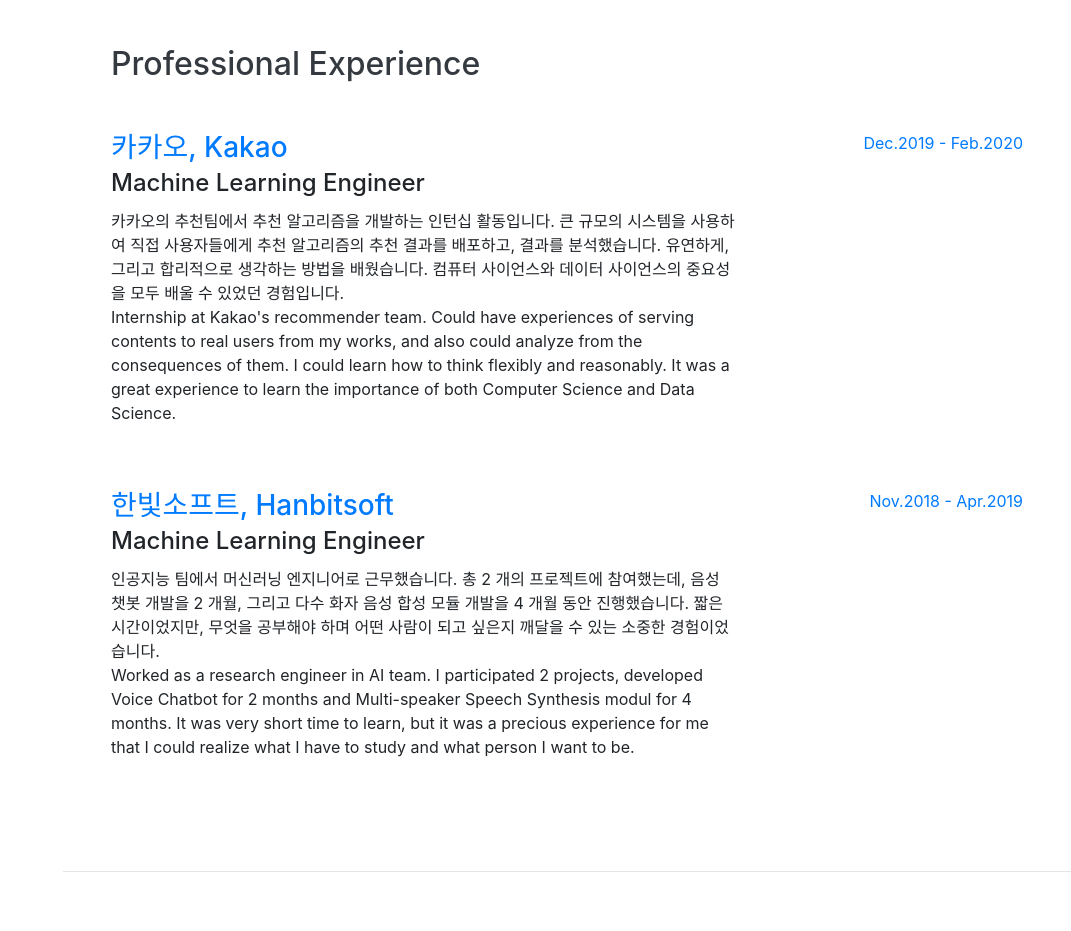
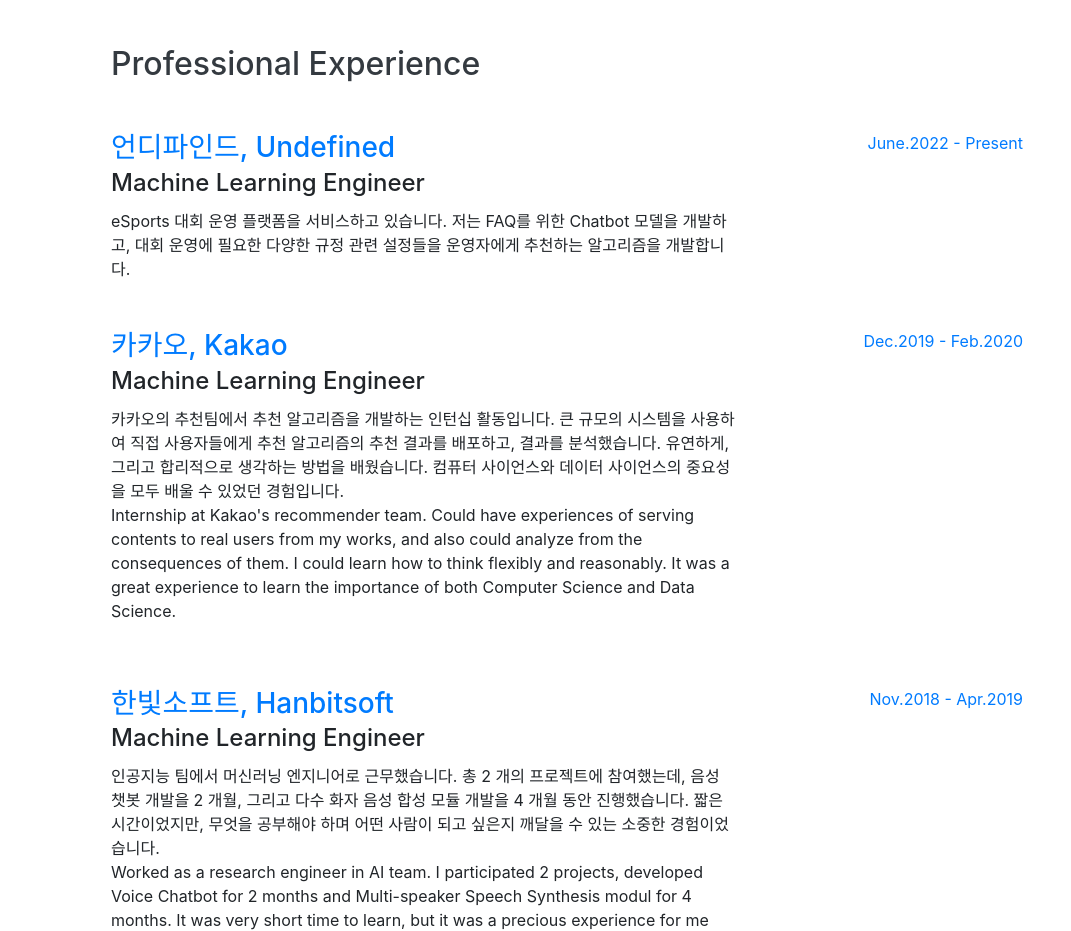
Before and after one commit to jarvis08/jarvis08.github.io, a website with bundled scripts: page index.html in a window 1280 px wide. Shown: the part 804-1735 px from the top of the page, without its empty margins (209-1280 px from the left). Built offline with nearby package versions, Linux system fonts and the light colour scheme; a web font is replaced by a local one.

Commit message:
add Undefined inc.

```diff
--- a/index.html
+++ b/index.html
@@ -105,6 +105,17 @@
     <section class="resume-section p-3 p-lg-5 d-flex align-items-center" id="experience">
       <div class="w-100">
         <h2 class="mb-5">Professional Experience</h2>
+
+        <div class="resume-item d-flex flex-column flex-md-row justify-content-between mb-5">
+          <div class="resume-content">
+            <h3 class="mb-0"><a href="https://www.undefined.gg/kor" target="_blank">언디파인드, Undefined</a></h3>
+            <div class="subheading mb-2">Machine Learning Engineer</div>
+            <p class="mb-0">eSports 대회 운영 플랫폼을 서비스하고 있습니다. 저는 FAQ를 위한 Chatbot 모델을 개발하고, 대회 운영에 필요한 다양한 규정 관련 설정들을 운영자에게 추천하는 알고리즘을 개발합니다.</p>
+          </div>
+          <div class="resume-date text-md-right">
+            <span class="text-primary">June.2022 - Present</span>
+          </div>
+        </div>
 
         <div class="resume-item d-flex flex-column flex-md-row justify-content-between mb-5">
           <div class="resume-content">
```
Also changed, not shown: 1 other file.
